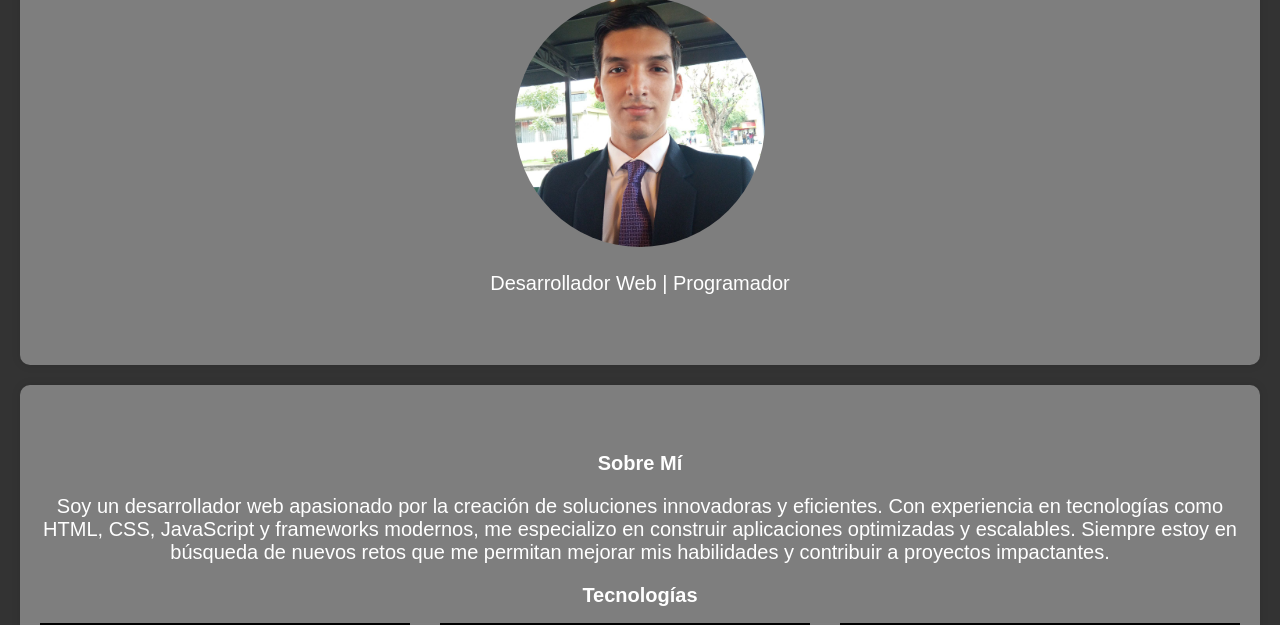
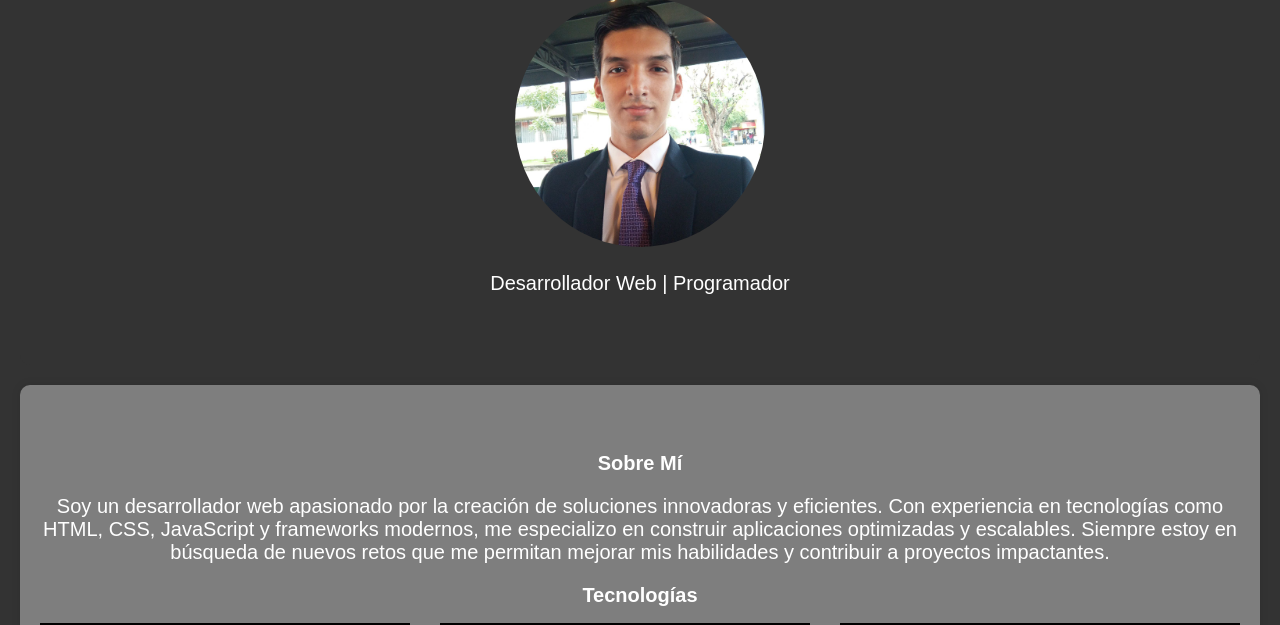
Before and after one commit to Zitr-ctrl/PortafolioWeb.github.io, a plain HTML site: page index.htm in a window 1280 px wide. Shown: the part 254-879 px from the top of the page. Drawn offline with Linux system fonts and the light colour scheme; no server answers.

Commit message:
Modificación a la sección Principal

```diff
--- a/css/styles.css
+++ b/css/styles.css
@@ -55,6 +55,8 @@ nav ul li a {
   align-items: center;
   text-align: center;
   padding: 50px 20px;
+  background-color: #333;
+  box-shadow: 0px 0px 0px rgba(0, 0, 0, 0.1);
 }
 
 #foto_josue {
```
